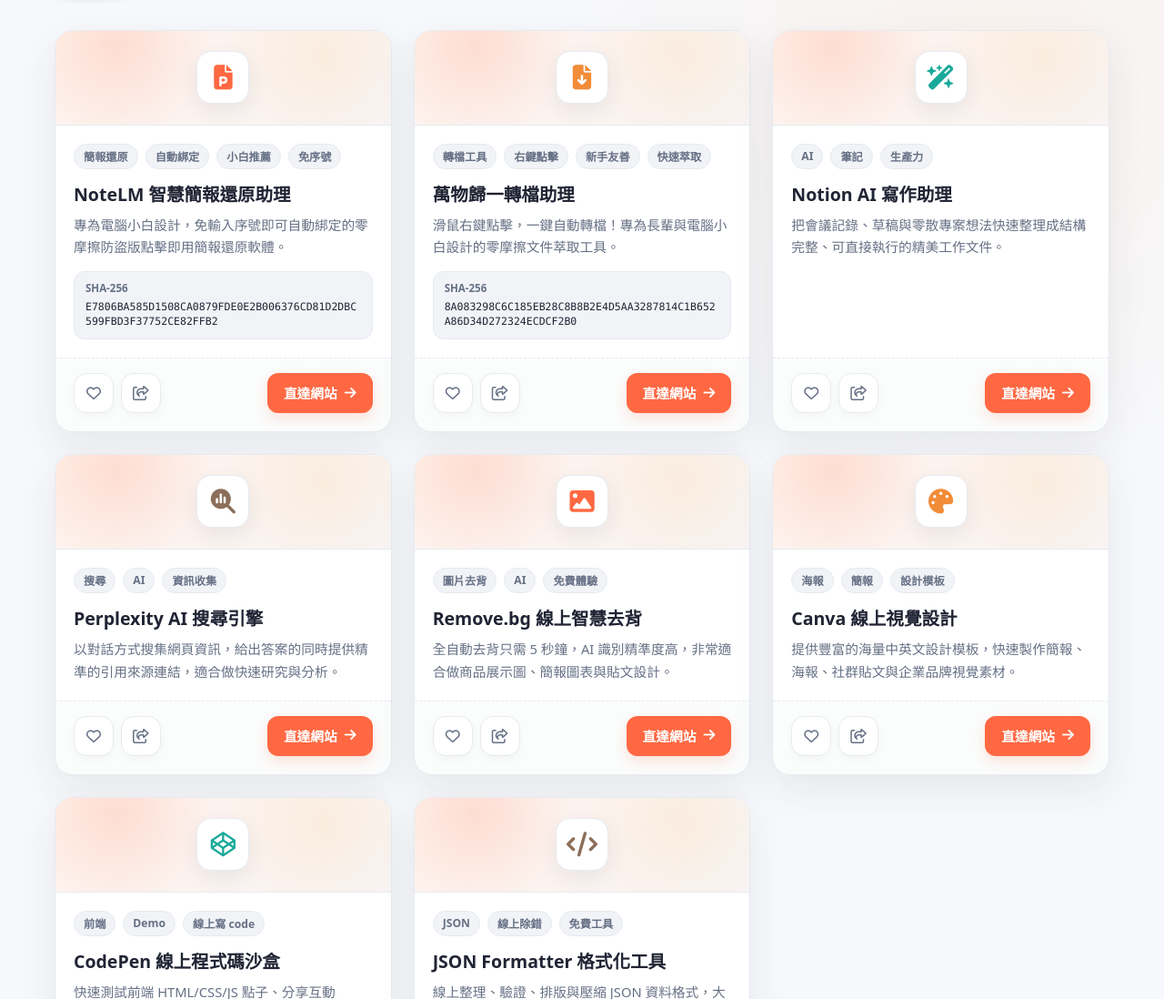
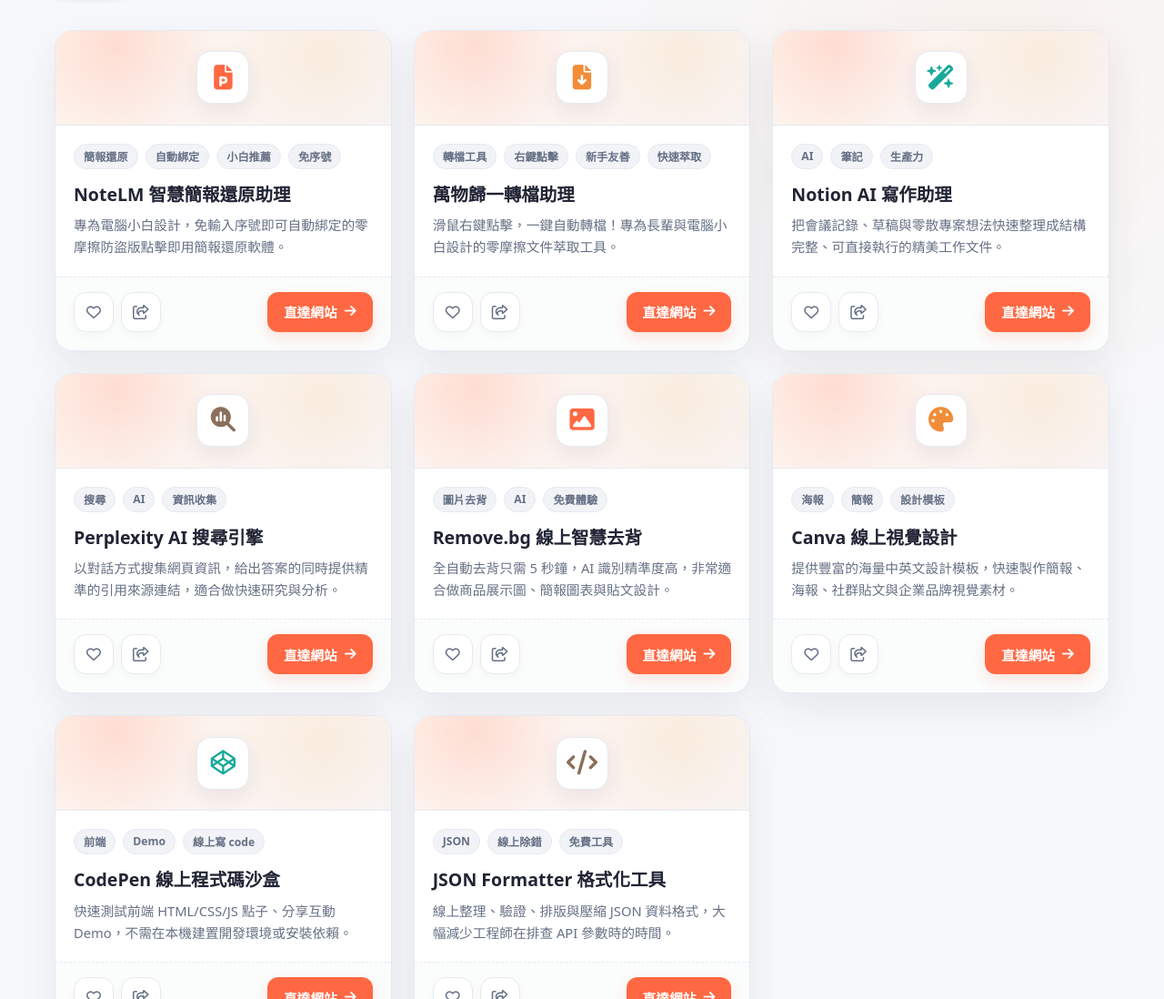
Before and after one commit to yi-anchen888/NVD-Toolkit, a plain HTML site: page index.html in a window 1280 px wide. Shown: the part 639-1737 px from the top of the page at 91% size. Drawn offline with Linux system fonts and the light colour scheme.

Commit message:
Hide checksum display from tool cards

```diff
--- a/script.js
+++ b/script.js
@@ -33,7 +33,6 @@
     linkCopied: "已成功複製 {name} 的連結！",
     favoriteAdded: "已將 {name} 加入我的收藏！",
     favoriteRemoved: "已將 {name} 從我的收藏移除！",
-    checksumLabel: "SHA-256",
     emptyTitle: "沒有找到符合條件的工具",
     emptyText: "換個關鍵字或切回全部分類試試看。",
     frictionEyebrow: "Technology Friction",
@@ -113,7 +112,6 @@
     linkCopied: "Successfully copied link for {name}!",
     favoriteAdded: "Added {name} to your favorites!",
     favoriteRemoved: "Removed {name} from your favorites!",
-    checksumLabel: "SHA-256",
     emptyTitle: "No matching tools found",
     emptyText: "Try another keyword or switch back to all categories.",
     frictionEyebrow: "Technology Friction",
@@ -445,9 +443,6 @@
   const isFavorite = state.favorites.has(tool.id);
   const escapedName = escapeHTML(content.name);
   const escapedDescription = escapeHTML(content.description);
-  const checksumHtml = tool.sha256
-    ? `<div class="checksum"><span>${t("checksumLabel")}</span><code>${escapeHTML(tool.sha256)}</code></div>`
-    : "";
 
   return `
     <article class="tool-card">
@@ -462,7 +457,6 @@
         <div class="tag-list">${tagsHtml}</div>
         <h3 class="tool-title">${escapedName}</h3>
         <p class="tool-desc">${escapedDescription}</p>
-        ${checksumHtml}
       </div>
 
       <div class="card-footer">
--- a/styles.css
+++ b/styles.css
@@ -606,30 +606,6 @@
   color: var(--text-muted);
   font-size: 0.92rem;
   line-height: 1.65;
-}
-
-.checksum {
-  margin-top: 14px;
-  padding: 10px 12px;
-  display: grid;
-  gap: 5px;
-  background: var(--surface-muted);
-  border: 1px solid var(--border-main);
-  border-radius: 12px;
-}
-
-.checksum span {
-  color: var(--text-muted);
-  font-size: 0.72rem;
-  font-weight: 800;
-}
-
-.checksum code {
-  color: var(--text-main);
-  font-family: ui-monospace, SFMono-Regular, Consolas, "Liberation Mono", monospace;
-  font-size: 0.72rem;
-  line-height: 1.45;
-  overflow-wrap: anywhere;
 }
 
 .card-footer {
```
